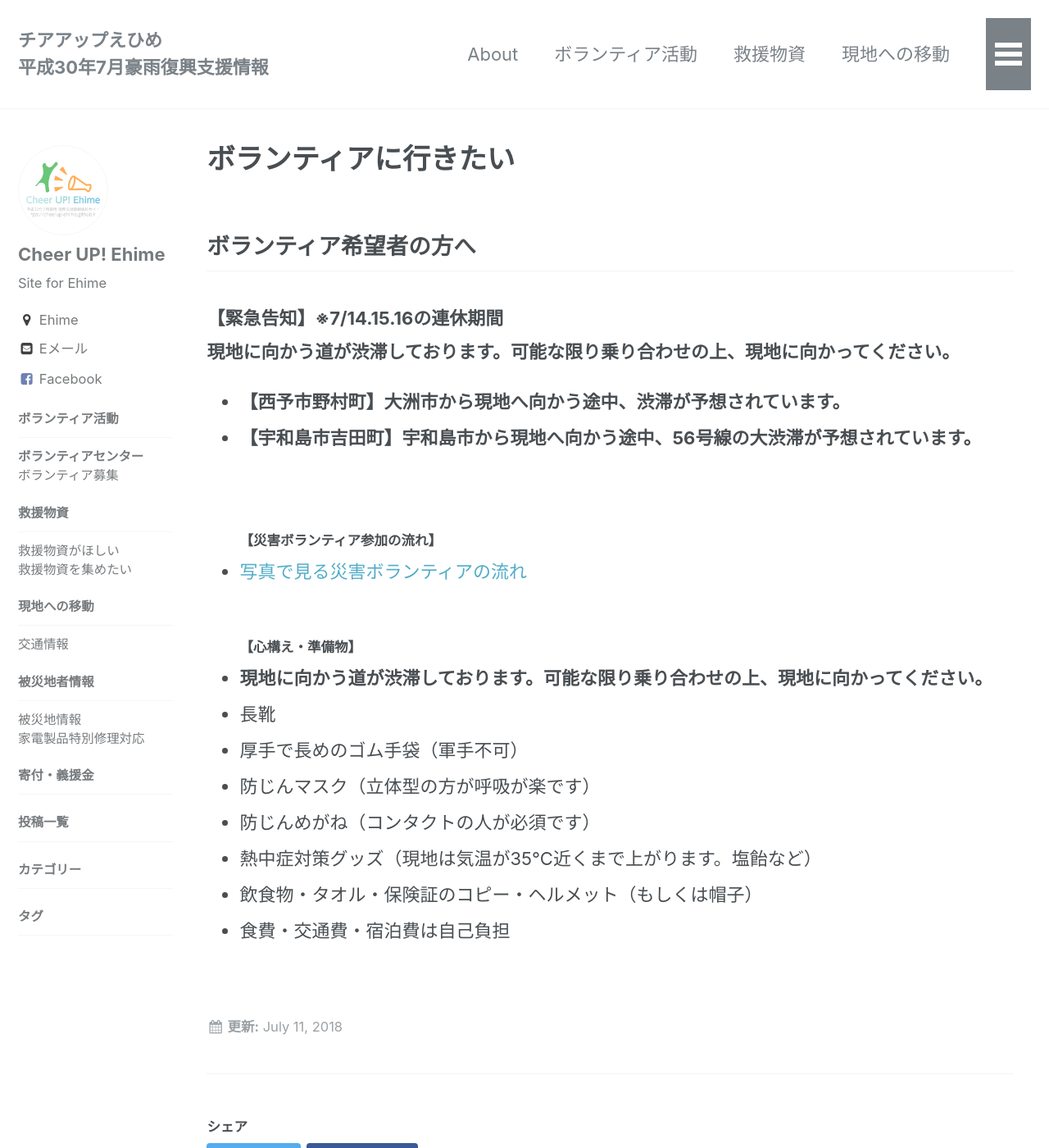
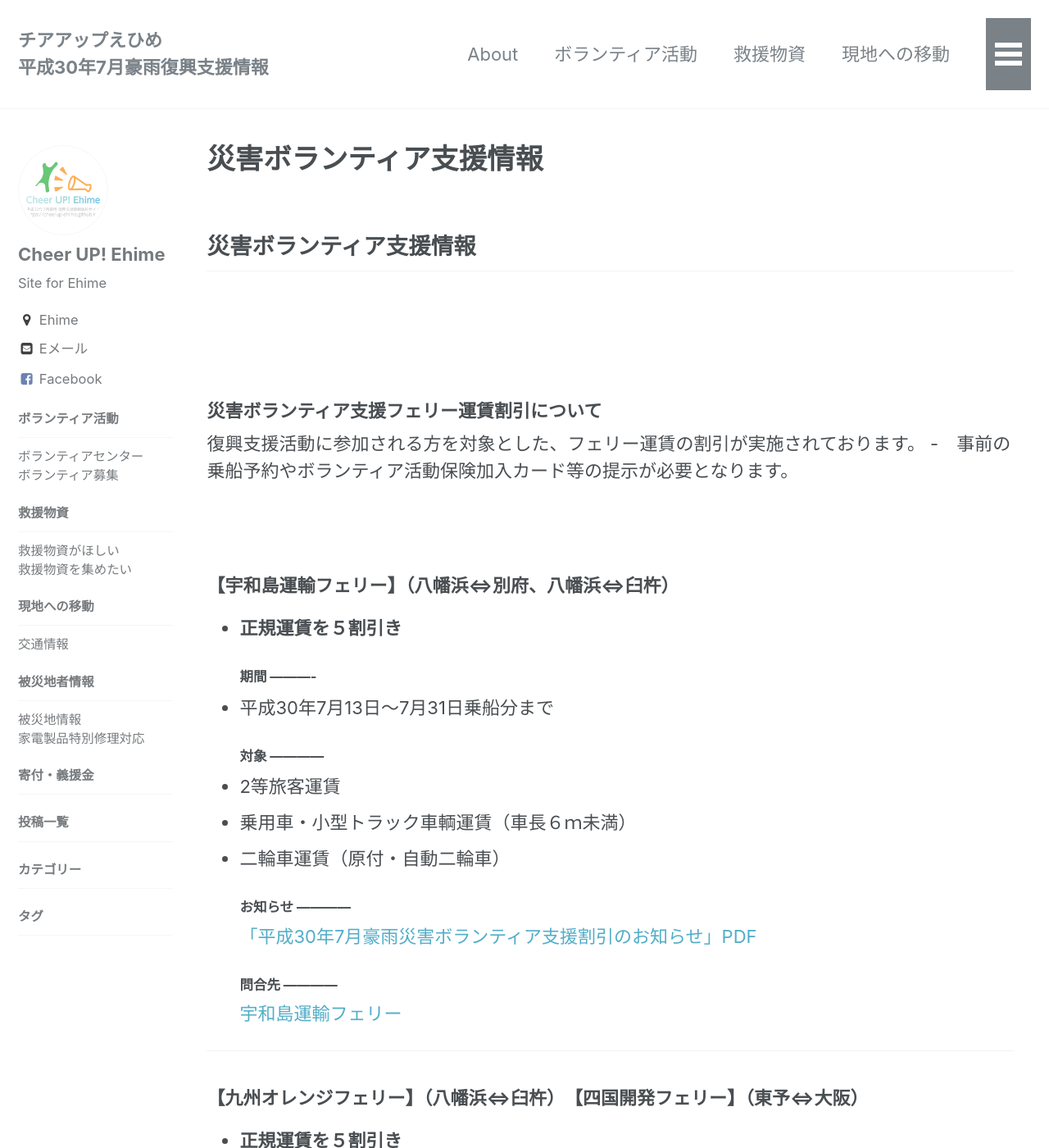
Before and after one commit to cheerup-ehime/cheerup-ehime.github.io, a Jekyll site: the page built from _pages/volunteer_backup.md, in a window 1280 px wide and 1400 px high. Shown: the whole window at 82% size. Built offline with Jekyll 4.4.1, drawn with Linux system fonts in a browser that asks for light colours; some of the changed text lies outside the part shown.

Commit message:
Update volunteer_backup.md

```diff
--- a/_pages/volunteer_backup.md
+++ b/_pages/volunteer_backup.md
@@ -1,25 +1,39 @@
 ---
-title: ボランティアに行きたい
-permalink: /volunteer/
-date: 2018-07-11 16:00:00
+title: 災害ボランティア支援情報
+permalink: /volunteer_backup/
+date: 2018-07-13 17:00:00
 modified: 2018-07-11 23:01:29
 ---
-## ボランティア希望者の方へ
-### 【緊急告知】※7/14.15.16の連休期間
-**現地に向かう道が渋滞しております。可能な限り乗り合わせの上、現地に向かってください。**
-- **【西予市野村町】大洲市から現地へ向かう途中、渋滞が予想されています。**
-- **【宇和島市吉田町】宇和島市から現地へ向かう途中、56号線の大渋滞が予想されています。**
+## 災害ボランティア支援情報
 <br><br><br>
-#### 【災害ボランティア参加の流れ】
-- [写真で見る災害ボランティアの流れ](http://www.ehime-shakyo.or.jp/chiiki/saigai/index.htm)
-<br><br>
-#### 【心構え・準備物】
-- **現地に向かう道が渋滞しております。可能な限り乗り合わせの上、現地に向かってください。**
-- 長靴
-- 厚手で長めのゴム手袋（軍手不可）
-- 防じんマスク（立体型の方が呼吸が楽です）
-- 防じんめがね（コンタクトの人が必須です）
-- 熱中症対策グッズ（現地は気温が35℃近くまで上がります。塩飴など）
-- 飲食物・タオル・保険証のコピー・ヘルメット（もしくは帽子）
-- 食費・交通費・宿泊費は自己負担
-<br><br>
+### 災害ボランティア支援フェリー運賃割引について
+復興支援活動に参加される方を対象とした、フェリー運賃の割引が実施されております。
+-　事前の乗船予約やボランティア活動保険加入カード等の提示が必要となります。
+<br><br><br>
+### 【宇和島運輸フェリー】（八幡浜⇔別府、八幡浜⇔臼杵）
+- **正規運賃を５割引き**
+#### 期間 ----------
+- 平成30年7月13日～7月31日乗船分まで
+#### 対象 ------------
+- 2等旅客運賃
+- 乗用車・小型トラック車輌運賃（車長６ｍ未満）
+- 二輪車運賃（原付・自動二輪車）
+#### お知らせ ------------
+[「平成30年7月豪雨災害ボランティア支援割引のお知らせ」PDF](http://www.ehime-shakyo.or.jp/chiiki/saigai/uwajimaunyubora.pdf)
+#### 問合先 ------------
+[宇和島運輸フェリー](http://www.uwajimaunyu.co.jp/)
+
+---
+
+### 【九州オレンジフェリー】（八幡浜⇔臼杵）　【四国開発フェリー】（東予⇔大阪）
+- **正規運賃を５割引き**
+#### 期間 ----------
+- 平成30年7月13日～7月31日乗船分まで
+#### 対象 ------------
+- 2等旅客運賃
+- 乗用車・小型トラック車輌運賃（車長６ｍ未満）※バスの航送運賃は対象外
+- 二輪車運賃（原付・自動二輪車）
+#### お知らせ ------------
+[「愛媛県豪雨災害ボランティア災害支援割引」のお知らせPDF](http://www.ehime-shakyo.or.jp/chiiki/saigai/sikokukyuusi.pdf)
+#### 問合先 ------------
+[九州オレンジフェリー](https://www.orange-ferry.co.jp/topics/?p=316)
```
